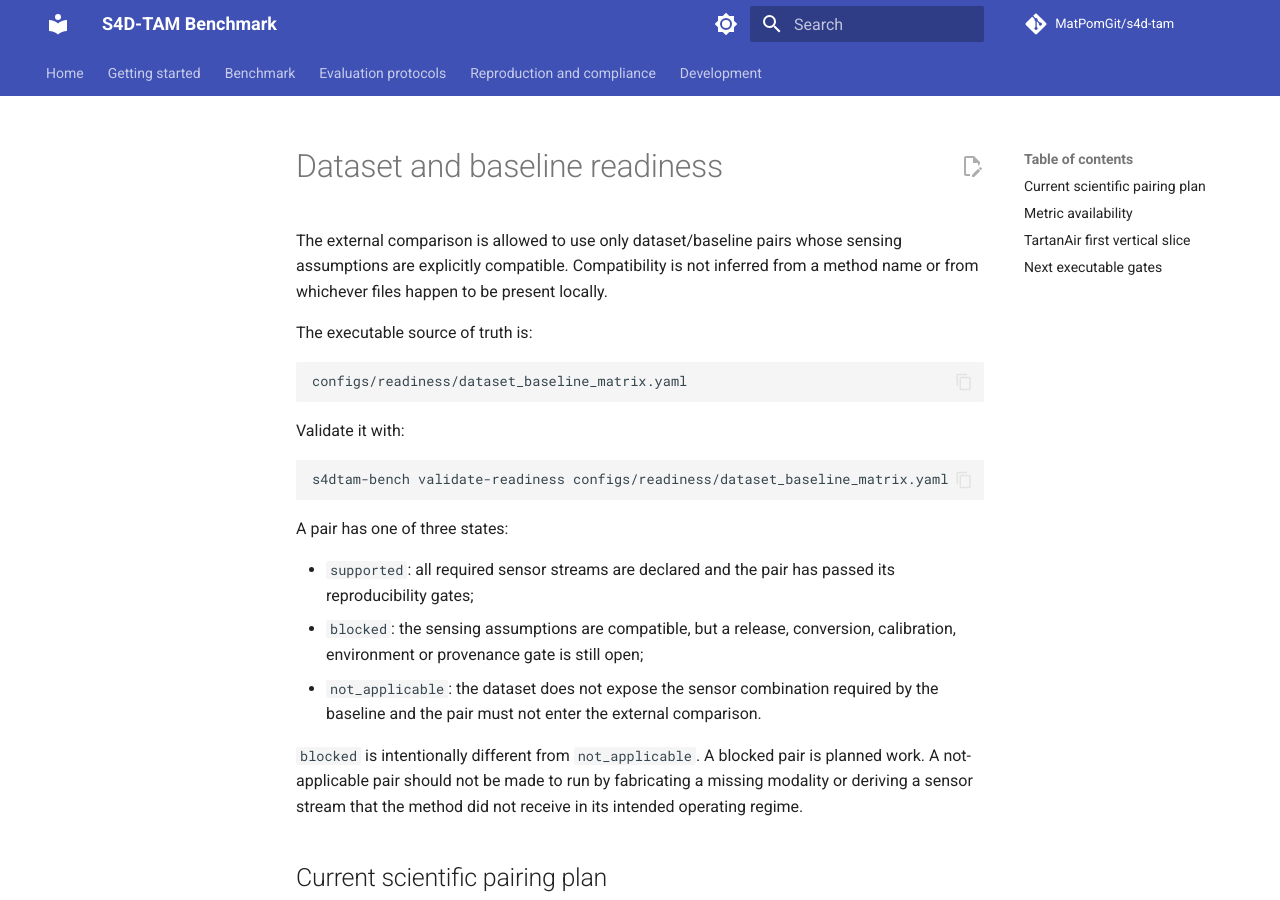
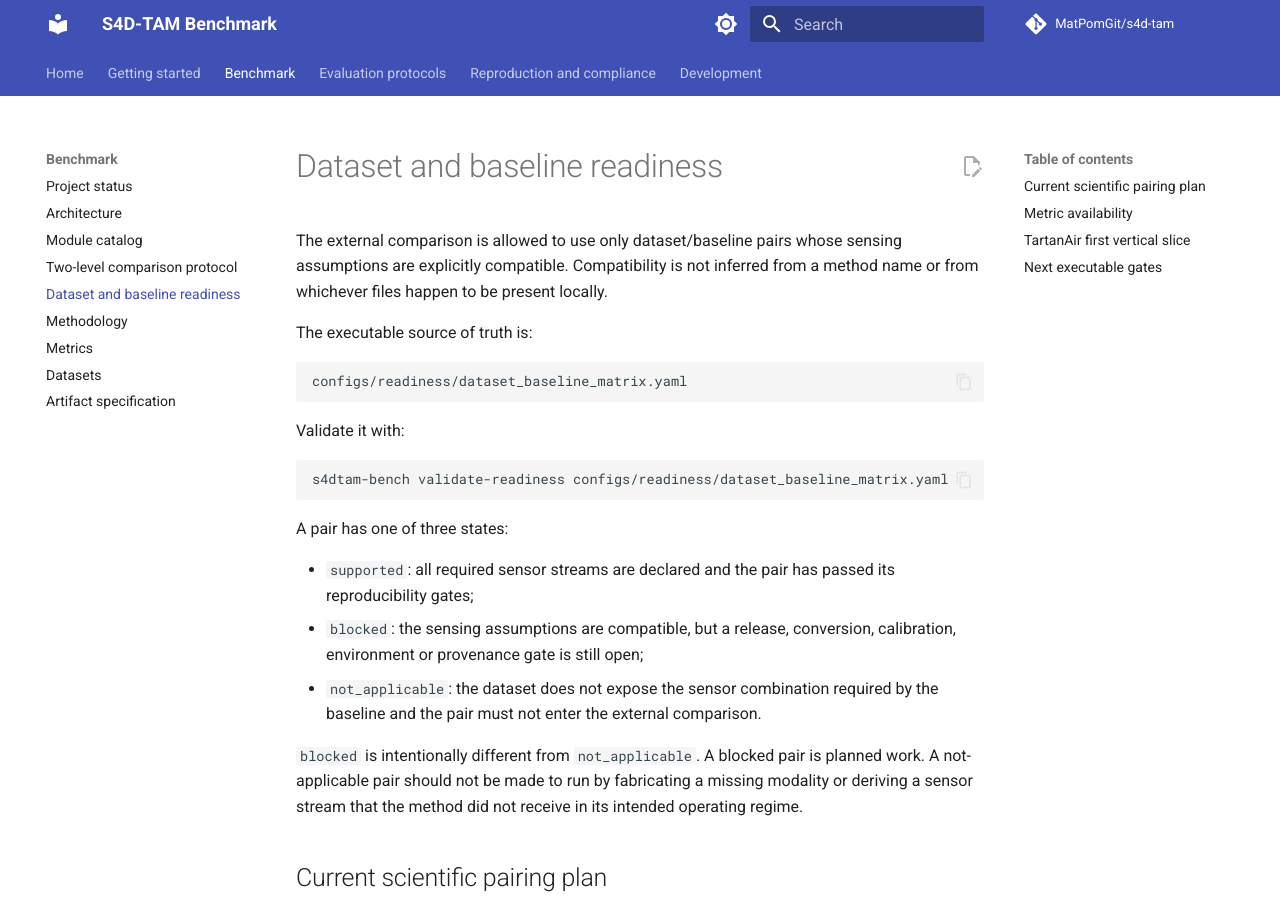
Before and after one commit to MatPomGit/s4d-tam, an MkDocs documentation site: the page built from docs/readiness.md, in a window 1280 px wide and 900 px high. Built offline with MkDocs 1.6.1 and Material for MkDocs 9.7.7, drawn with Linux system fonts in a browser that asks for light colours; comment, search, counter and statistics services are not loaded.

Commit message:
docs: add readiness page to navigation

```diff
--- a/mkdocs.yml
+++ b/mkdocs.yml
@@ -74,6 +74,7 @@ nav:
       - Architecture: architecture.md
       - Module catalog: modules.md
       - Two-level comparison protocol: comparison-protocol.md
+      - Dataset and baseline readiness: readiness.md
       - Methodology: methodology.md
       - Metrics: metrics.md
       - Datasets: datasets.md
```
